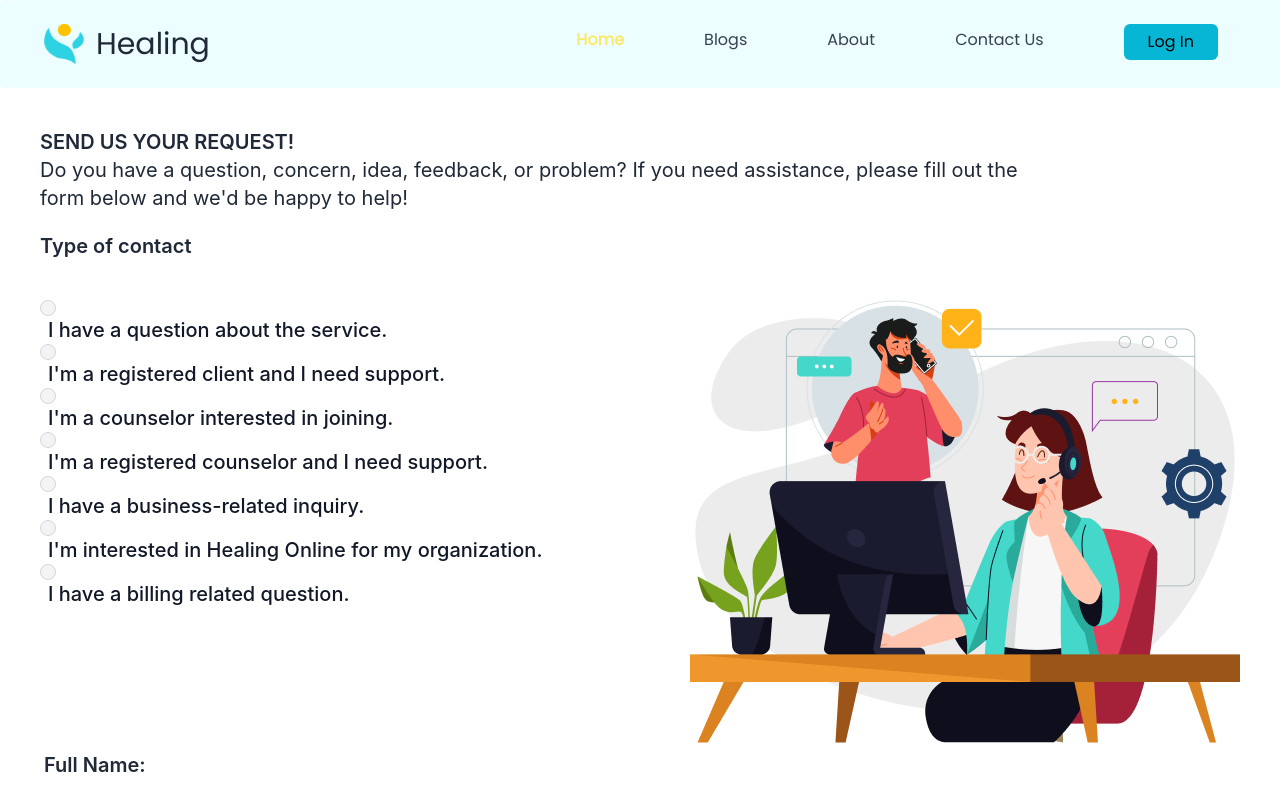
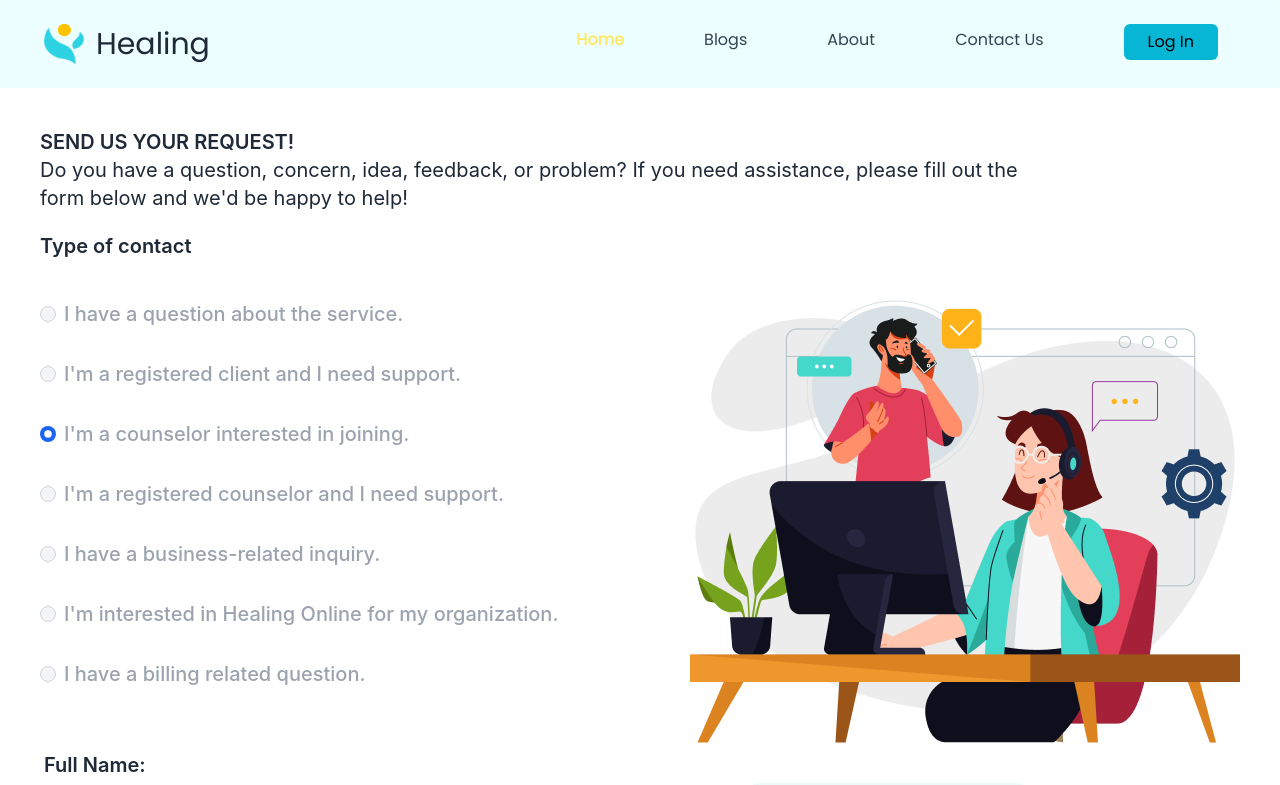
Before and after one commit to TherapyProject/iTherapy, a React (Create React App) app: page /contact in a window 1280 px wide. Shown: the top 785 px of the page. Built offline with nearby package versions, Linux system fonts and the light colour scheme; no server answers.

Commit message:
radio buttons been fixed

```diff
--- a/src/pages/Contact/Contact.js
+++ b/src/pages/Contact/Contact.js
@@ -1,3 +1,4 @@
+/* eslint-disable jsx-a11y/label-has-associated-control */
 import React from 'react';
 import Image from '../../images/Image.png';
 
@@ -11,27 +12,47 @@ function Contact() {
     <div>
         <h2 className="card-title mt-5 mb-10">Type of contact</h2>
         <div className="flex justify-between">
-        <div className="flex flex-col">
-        <input id="default-radio-1" type="radio" value="" className="default-radio w-4 h-4 text-blue-600 bg-gray-100 border-gray-300 focus:ring-blue-500 dark:focus:ring-blue-600 dark:ring-offset-gray-800 focus:ring-2 dark:bg-gray-700 dark:border-gray-600"/>
-        <label htmlFor="default-radio-1" className="ml-2 text-xl font-medium text-gray-900 dark:text-gray-300">I have a question about the service.</label>
-        <input id="default-radio-1" type="radio" value="" className="default-radio w-4 h-4 text-blue-600 bg-gray-100 border-gray-300 focus:ring-blue-500 dark:focus:ring-blue-600 dark:ring-offset-gray-800 focus:ring-2 dark:bg-gray-700 dark:border-gray-600"/>
-        <label htmlFor="default-radio-1" className="ml-2 text-xl font-medium text-gray-900 dark:text-gray-300">I&apos;m a registered client and I need support.</label>
-        <input id="default-radio-1" type="radio" value="" className="default-radio w-4 h-4 text-blue-600 bg-gray-100 border-gray-300 focus:ring-blue-500 dark:focus:ring-blue-600 dark:ring-offset-gray-800 focus:ring-2 dark:bg-gray-700 dark:border-gray-600"/>
-        <label htmlFor="default-radio-1" className="ml-2 text-xl font-medium text-gray-900 dark:text-gray-300">I&apos;m a counselor interested in joining.</label>
-        <input id="default-radio-1" type="radio" value="" className="default-radio w-4 h-4 text-blue-600 bg-gray-100 border-gray-300 focus:ring-blue-500 dark:focus:ring-blue-600 dark:ring-offset-gray-800 focus:ring-2 dark:bg-gray-700 dark:border-gray-600"/>
-        <label htmlFor="default-radio-1" className="ml-2 text-xl font-medium text-gray-900 dark:text-gray-300">I&apos;m a registered counselor and I need support.</label>
-        <input id="default-radio-1" type="radio" value="" className="default-radio w-4 h-4 text-blue-600 bg-gray-100 border-gray-300 focus:ring-blue-500 dark:focus:ring-blue-600 dark:ring-offset-gray-800 focus:ring-2 dark:bg-gray-700 dark:border-gray-600"/>
-        <label htmlFor="default-radio-1" className="ml-2 text-xl font-medium text-gray-900 dark:text-gray-300">I have a business-related inquiry.</label>
-        <input id="default-radio-1" type="radio" value="" className="default-radio w-4 h-4 text-blue-600 bg-gray-100 border-gray-300 focus:ring-blue-500 dark:focus:ring-blue-600 dark:ring-offset-gray-800 focus:ring-2 dark:bg-gray-700 dark:border-gray-600"/>
-        <label htmlFor="default-radio-1" className="ml-2 text-xl font-medium text-gray-900 dark:text-gray-300">I&apos;m interested in Healing Online for my organization.</label>
-        <input id="default-radio-1" type="radio" value="" className="default-radio w-4 h-4 text-blue-600 bg-gray-100 border-gray-300 focus:ring-blue-500 dark:focus:ring-blue-600 dark:ring-offset-gray-800 focus:ring-2 dark:bg-gray-700 dark:border-gray-600"/>
-        <label htmlFor="default-radio-1" className="ml-2 text-xl font-medium text-gray-900 dark:text-gray-300">I have a billing related question.</label>
-      </div>
+
+        <div className="flex flex-col text-xl gap-8 ">
+    <div className="flex items-center mr-4">
+        <input id="inline-radio" type="radio" value="" name="inline-radio-group" className="w-4 h-4 text-blue-600 bg-gray-100 border-gray-300 focus:ring-blue-500 dark:focus:ring-blue-600 dark:ring-offset-gray-800 focus:ring-2 dark:bg-gray-700 dark:border-gray-600"/>
+        <label htmlFor="inline-radio" className="ml-2  font-medium text-gray-400 dark:text-gray-500">I have a question about the service.</label>
+    </div>
+    <div className="flex items-center mr-4">
+        <input id="inline-2-radio" type="radio" value="" name="inline-radio-group" className="w-4 h-4 text-blue-600 bg-gray-100 border-gray-300 focus:ring-blue-500 dark:focus:ring-blue-600 dark:ring-offset-gray-800 focus:ring-2 dark:bg-gray-700 dark:border-gray-600"/>
+        <label htmlFor="inline-2-radio" className="ml-2  font-medium text-gray-400 dark:text-gray-500">I&apos;m a registered client and I need support.</label>
+    </div>
+    <div className="flex items-center mr-4">
+        <input checked id="inline-checked-radio" type="radio" value="" name="inline-radio-group" className="w-4 h-4 text-blue-600 bg-gray-100 border-gray-300 focus:ring-blue-500 dark:focus:ring-blue-600 dark:ring-offset-gray-800 focus:ring-2 dark:bg-gray-700 dark:border-gray-600"/>
+        <label htmlFor="inline-checked-radio" className="ml-2  font-medium text-gray-400 dark:text-gray-500">I&apos;m a counselor interested in joining.</label>
+    </div>
+    <div className="flex items-center">
+        <input  id="inline-radio" type="radio" value="" name="inline-radio-group" className="w-4 h-4 text-blue-600 bg-gray-100 border-gray-300 focus:ring-blue-500 dark:focus:ring-blue-600 dark:ring-offset-gray-800 focus:ring-2 dark:bg-gray-700 dark:border-gray-600"/>
+        <label htmlFor="inline-disabled-radio" className="ml-2  font-medium text-gray-400 dark:text-gray-500">I&apos;m a registered counselor and I need support.</label>
+    </div>
+    <div className="flex items-center">
+        <input  id="inline-radio" type="radio" value="" name="inline-radio-group" className="w-4 h-4 text-blue-600 bg-gray-100 border-gray-300 focus:ring-blue-500 dark:focus:ring-blue-600 dark:ring-offset-gray-800 focus:ring-2 dark:bg-gray-700 dark:border-gray-600"/>
+        <label htmlFor="inline-disabled-radio" className="ml-2  font-medium text-gray-400 dark:text-gray-500">I have a business-related inquiry.</label>
+    </div>
+    <div className="flex items-center">
+        <input  id="inline-radio" type="radio" value="" name="inline-radio-group" className="w-4 h-4 text-blue-600 bg-gray-100 border-gray-300 focus:ring-blue-500 dark:focus:ring-blue-600 dark:ring-offset-gray-800 focus:ring-2 dark:bg-gray-700 dark:border-gray-600"/>
+        <label htmlFor="inline-disabled-radio" className="ml-2  font-medium text-gray-400 dark:text-gray-500">I&apos;m interested in Healing Online for my organization.</label>
+    </div>
+    <div className="flex items-center">
+        <input  id="inline-radio" type="radio" value="" name="inline-radio-group" className="w-4 h-4 text-blue-600 bg-gray-100 border-gray-300 focus:ring-blue-500 dark:focus:ring-blue-600 dark:ring-offset-gray-800 focus:ring-2 dark:bg-gray-700 dark:border-gray-600"/>
+        <label htmlFor="inline-disabled-radio" className="ml-2  font-medium text-gray-400 dark:text-gray-500">I have a billing related question.</label>
+    </div>
+
+</div>
         <img src={Image} alt="Contact Us" />
         </div>
         </div>
+
         <div className="flex">
-    <div className="form-control w-full max-w-xs">
+
+          <div className='grid grid-cols-2 space-x-52 '>
+
+            <div className="form-control w-full max-w-xs">
     <label className="label">
       <span className="card-title">Full Name:</span>
       </label>
@@ -47,25 +68,33 @@ function Contact() {
       </label>
     <input type="text" placeholder="Enter your details here..." className="input input-bordered w-full max-w-xs" />
     <button className="btn btn-info mt-10" type="button">SUBMIT</button>
-  <div className="card w-96 bg-teal-50 text-primary-content mt-10">
-    <div className="card-body">
+
+    </div>
+    </div>
+
+
+    </div>
+
+    <div className="card w-72 bg-teal-50 text-primary-content mt-10 p-5 ">
+
       <h2 className="card-title text-black">Find Us At:</h2>
-      <div className="text-black">
+      <div className="card-body text-black">
       <p>Nergiz Plaza</p>
       <p>3rd Floor</p>
       <p>Bakhtiyari Street 40m</p>
       <p>Erbil, Iraq</p>
       <p>44001</p>
-      </div>
+
       </div>
     </div>
-    </div>
-    </div>
-    </div>
+          </div>
+
   </div>
   </div>
 
   );
 }
 
+
+
 export default Contact;
```
